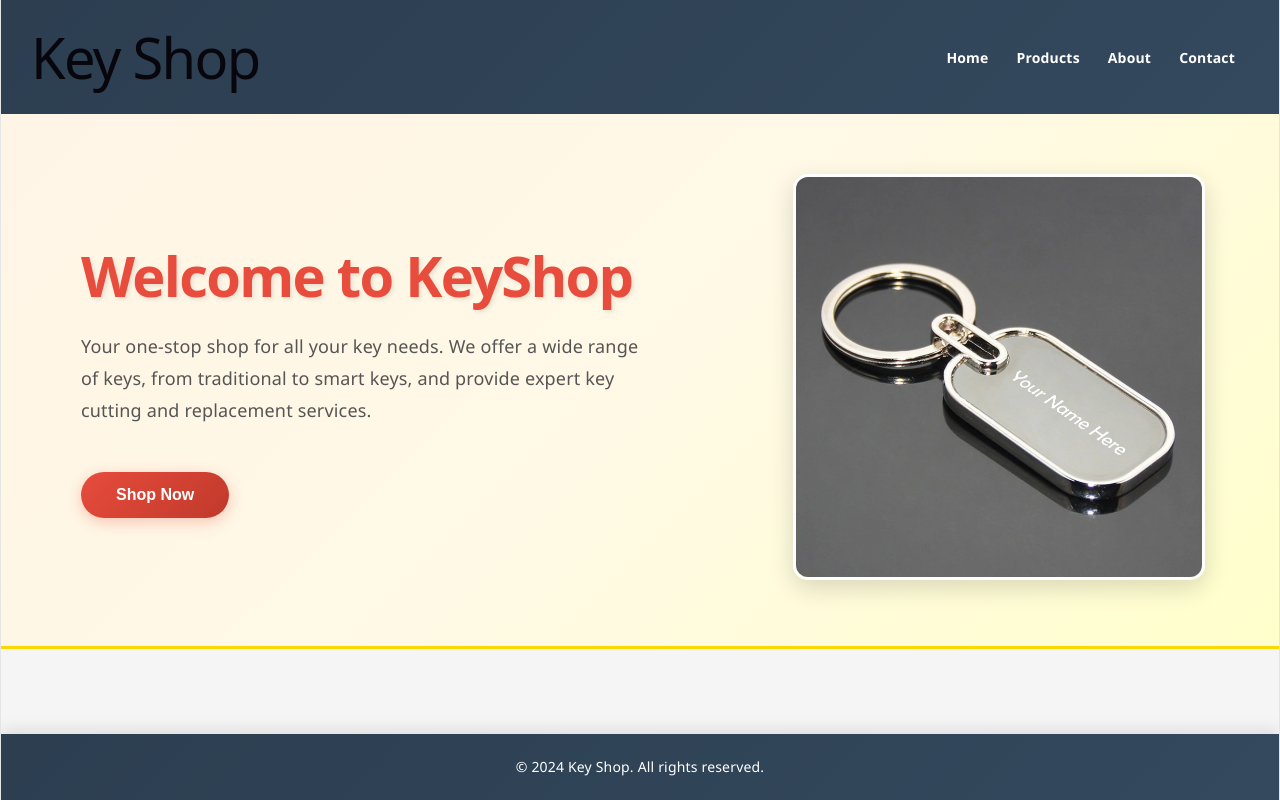
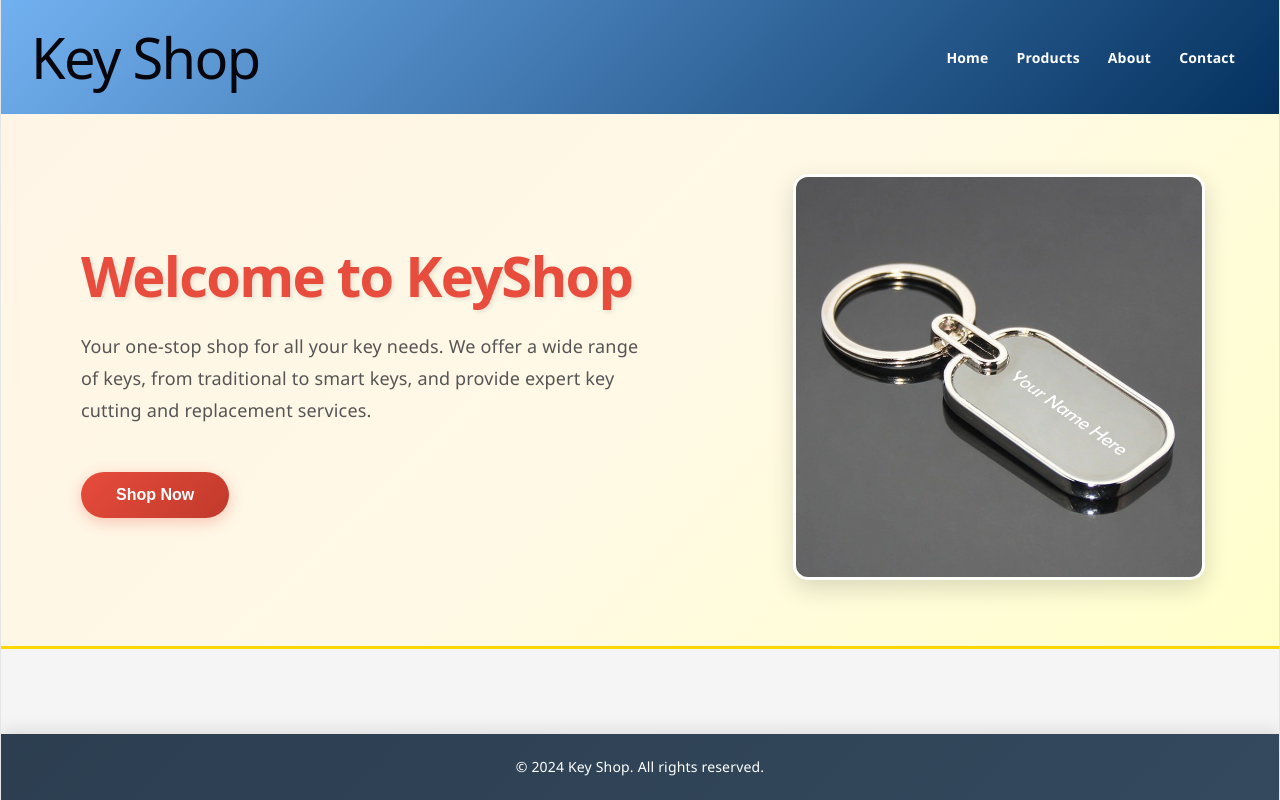
Before and after one commit to HarshRajGH/MERN_SUMMER_TERM, a React (Vite) app in the folder keyShop/: page / in a window 1280 px wide. Built offline with nearby package versions, Linux system fonts and the light colour scheme.

Commit message:
Update App.css

```diff
--- a/keyShop/src/App.css
+++ b/keyShop/src/App.css
@@ -24,7 +24,7 @@ body {
     overflow-x: hidden;
 }
 header {
-    background: linear-gradient(135deg, #2c3e50 0%, #34495e 100%);
+    background: linear-gradient(135deg, #72b1f1 0%, #04315e 100%);
     color: #ffffff;
     padding: 12px 30px;
     text-align: left;
```
